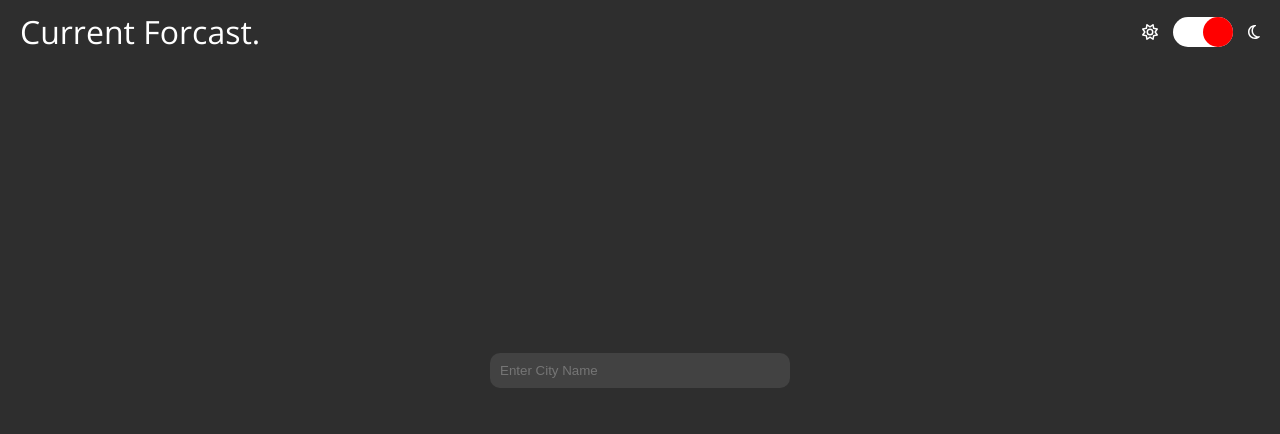
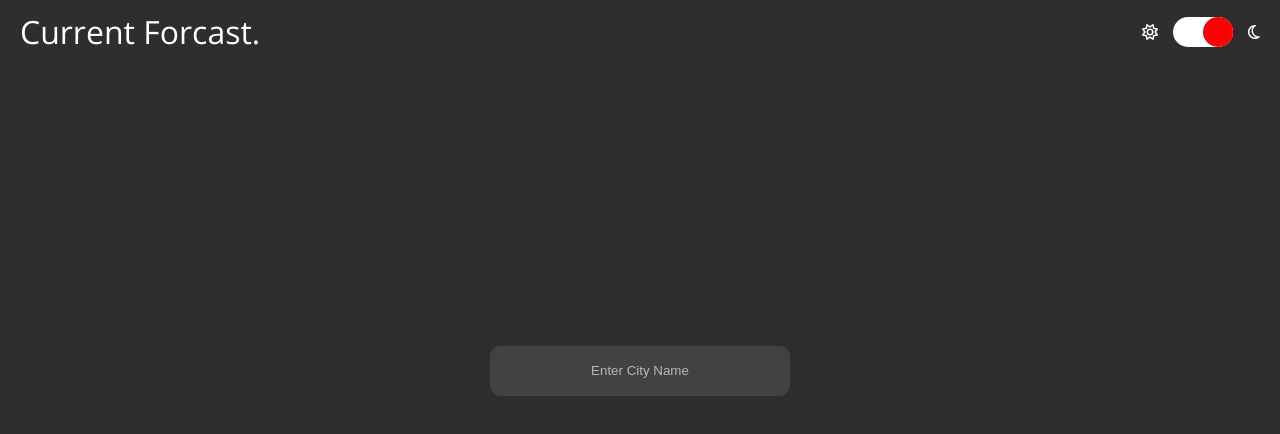
Before and after one commit to DalareR/CurrentForcast, a React (Create React App) app: page / in a window 1280 px wide. Shown: the top 434 px of the page. Built offline with nearby package versions, Linux system fonts and the light colour scheme.

Commit message:
made modification to input placeholder

```diff
--- a/src/index.css
+++ b/src/index.css
@@ -125,7 +125,8 @@ h4 {
 .card__input {
   flex: 1;
   min-width: 300px;
-  max-height: 50px;
+  min-height: 50px;
+  max-height: 60px;
   margin-top: 15px;
   padding: 10px;
   background-color: rgb(198, 198, 198);
@@ -135,6 +136,11 @@ h4 {
   outline: none;
 }
 
+.card__input::placeholder {
+  text-align: center;
+  color: rgb(184, 184, 184);
+}
+
 .card__input--dark {
   background-color: rgb(66, 66, 66);
   color: white;
```
